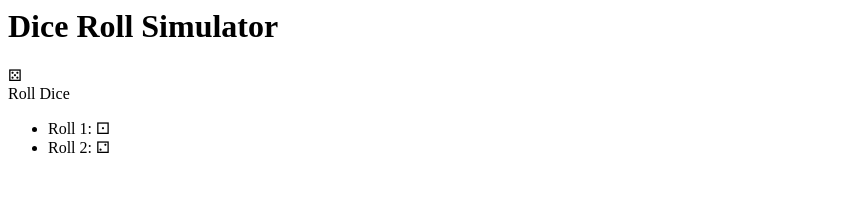
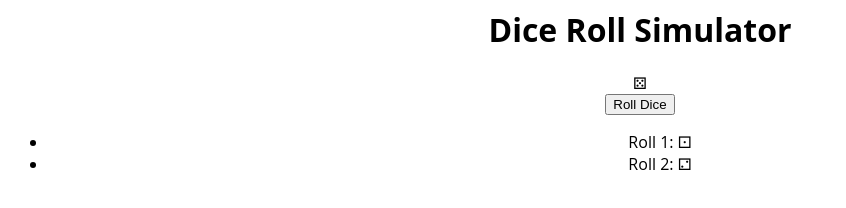
Before and after one commit to Shivani020898/Udemy_60-Project, a plain HTML site: page Dice/index.html in a window 1280 px wide. Shown: the whole page, without its empty margins (0-846 px from the left). Drawn offline with Linux system fonts and the light colour scheme.

Commit message:
pomodoro

```diff
--- /dev/null
+++ b/Dice/Style.css
@@ -0,0 +1,4 @@
+body{
+    font-family: "open sans", sans-serif;
+    text-align: center;
+}
--- a/Dice/index.html
+++ b/Dice/index.html
@@ -3,11 +3,12 @@
     <meta charset="UTF-8">
     <meta name="viewport" content="width=device-width, initial-scale=1.0">
     <title>Dice Roll Simulator</title>
+    <link rel="stylesheet" href="./Style.css">
 </head>
 <body>
    <h1>Dice Roll Simulator</h1>
    <div class="dice" id="dice">&#9860;</div>
-   <Bitton id="roll-button">Roll Dice</Bitton>
+   <Button id="roll-button">Roll Dice</Button>
    <ul id="roll-history">
     <li>Roll 1: <span>&#9856;</span></li>
     <li>Roll 2: <span>&#9857;</span></li>
```
Also changed, not shown: indexd.html (added).
